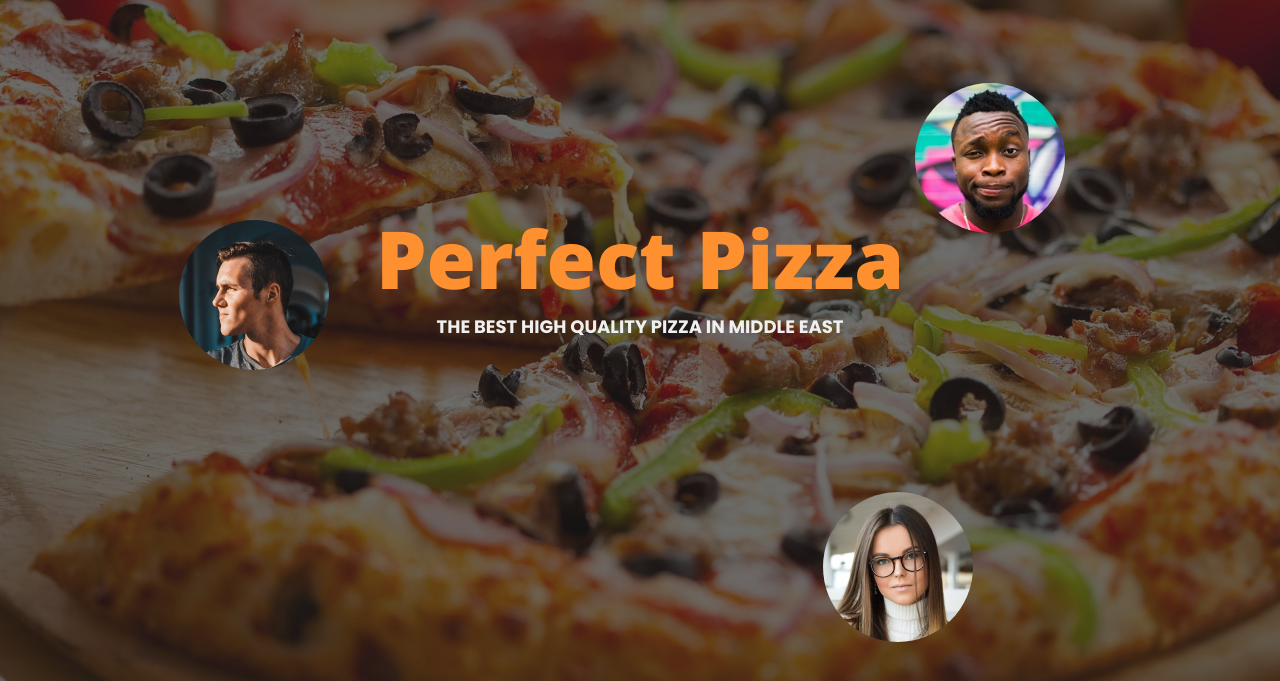
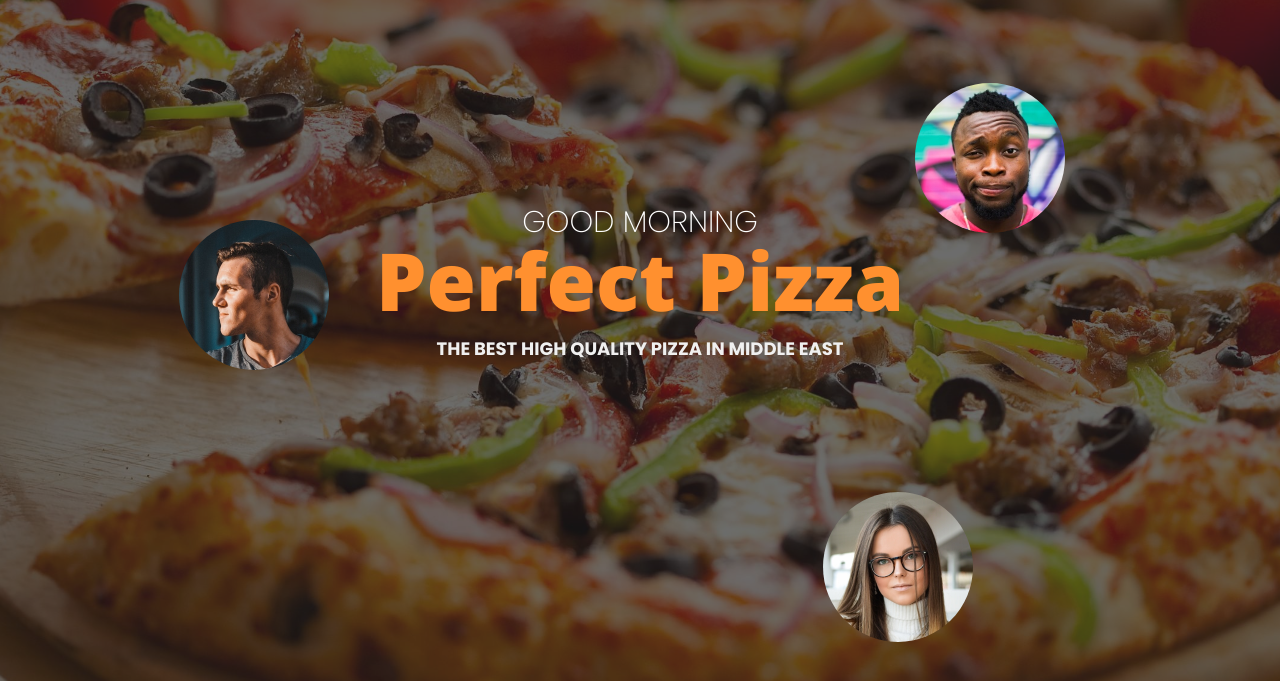
Before and after one commit to CodeTutorial4Web/perfectpizza, a plain HTML site: page index.html in a window 1280 px wide. Shown: the part 119-800 px from the top of the page. Drawn offline with nearby package versions, Linux system fonts and the light colour scheme.

Commit message:
Update index.html

```diff
--- a/index.html
+++ b/index.html
@@ -63,7 +63,7 @@
         <img src="images/bg.jpg" data-speedx="0.07" data-speedy="0.06" data-speedz="0.06" data-rotation="0.05" class="parallax bg-img" alt="">
         <div class="hero">
             <div class="content parallax parallax_el1" data-speedx="0.0100" data-speedy="0.070" data-speedz="0.5" data-rotation="0.7">
-                <span ></span>
+                <span id="greeting"></span>
                 <h1>Perfect Pizza</h1>
                 <p>THE BEST HIGH QUALITY PIZZA IN MIDDLE EAST</p>
             </div>
```
